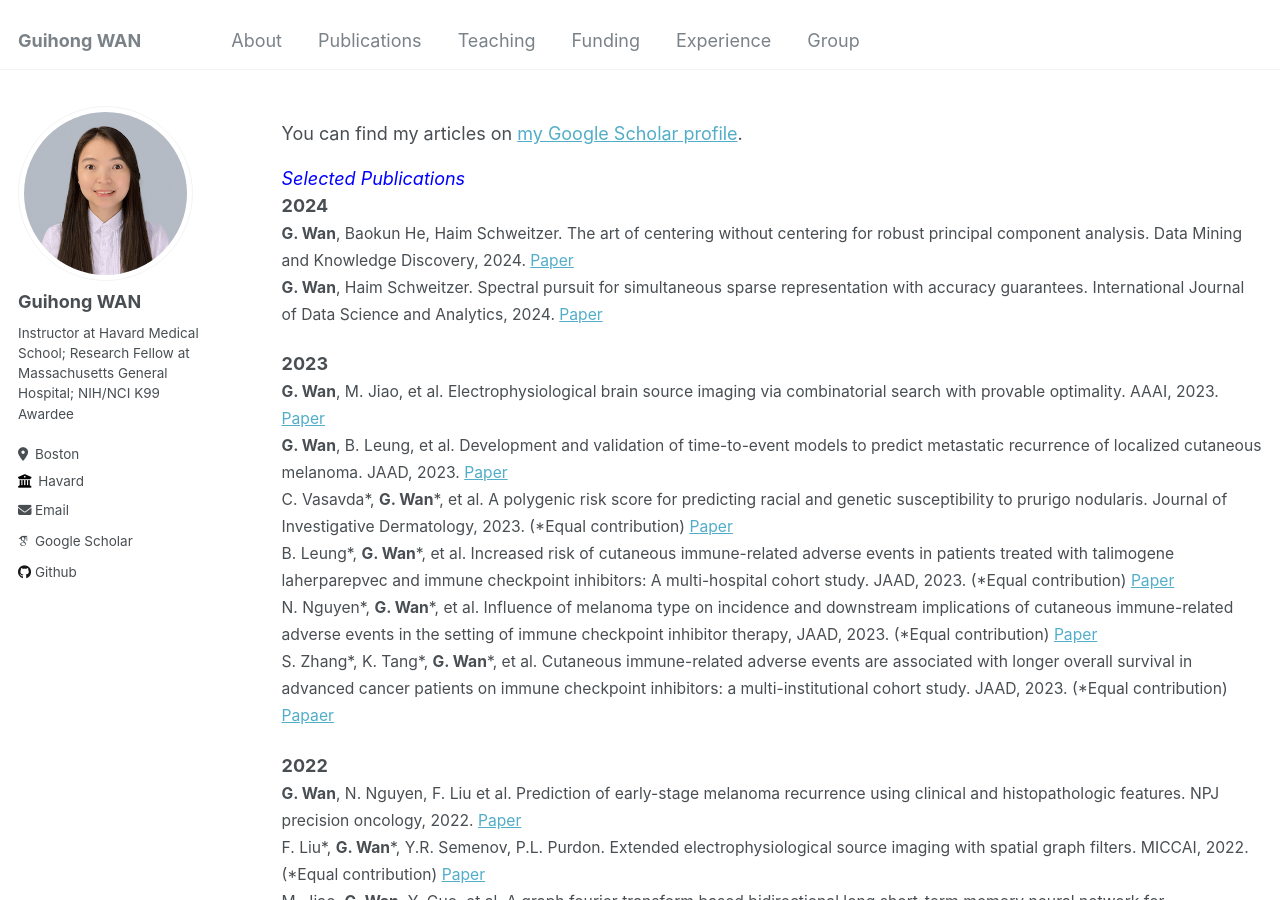
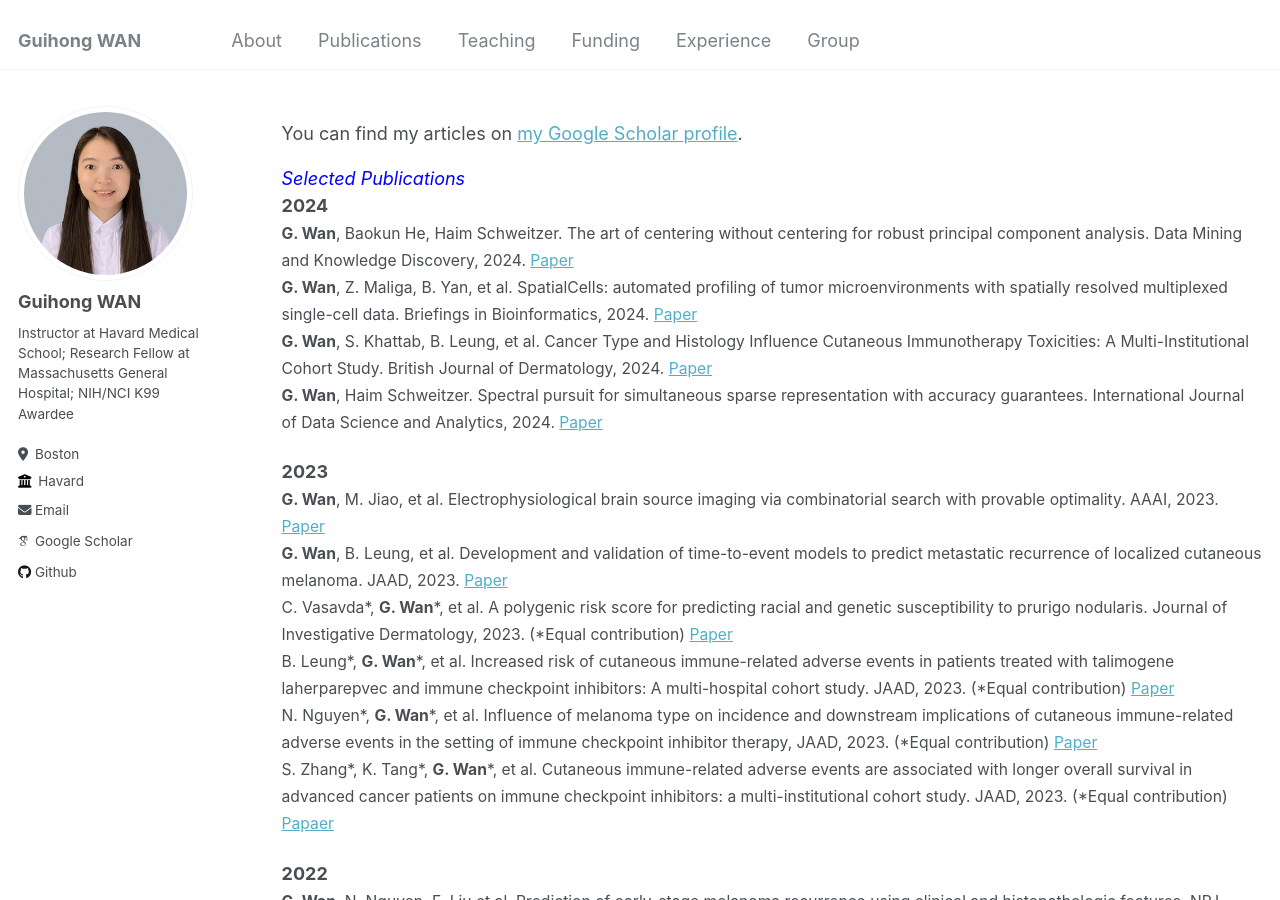
Before and after one commit to cwanlab/cwanlab.github.io, a Jekyll site: the page built from _pages/publications.md, in a window 1280 px wide and 900 px high. Built offline with Jekyll 4.4.1, drawn with Linux system fonts in a browser that asks for light colours; some web fonts are replaced.

Commit message:
Update publications
Update publications

```diff
--- a/_pages/publications.md
+++ b/_pages/publications.md
@@ -11,7 +11,9 @@ author_profile: true
 <span style="color:blue">*Selected Publications*</span>
 **2024**
 <span style="font-size:0.87em;">
-**G. Wan**, Baokun He, Haim Schweitzer. The art of centering without centering for robust principal component analysis. Data Mining and Knowledge Discovery, 2024. [Paper](https://personal.utdallas.edu/~haim/publications/biastrick.pdf)
+  **G. Wan**, Baokun He, Haim Schweitzer. The art of centering without centering for robust principal component analysis. Data Mining and Knowledge Discovery, 2024. [Paper](https://personal.utdallas.edu/~haim/publications/biastrick.pdf)
+**G. Wan**, Z. Maliga, B. Yan, et al. SpatialCells: automated profiling of tumor microenvironments with spatially resolved multiplexed single-cell data. Briefings in Bioinformatics, 2024. [Paper](https://academic.oup.com/bib/article/25/3/bbae189/7663435)
+**G. Wan**, S. Khattab, B. Leung, et al. Cancer Type and Histology Influence Cutaneous Immunotherapy Toxicities: A Multi-Institutional Cohort Study. British Journal of Dermatology, 2024. [Paper](https://academic.oup.com/bjd/advance-article-abstract/doi/10.1093/bjd/ljae053/7608988)
 **G. Wan**, Haim Schweitzer. Spectral pursuit for simultaneous sparse representation with accuracy guarantees. International Journal of Data Science and Analytics, 2024. [Paper](https://link.springer.com/article/10.1007/s41060-023-00480-y)
 </span>
 
```
